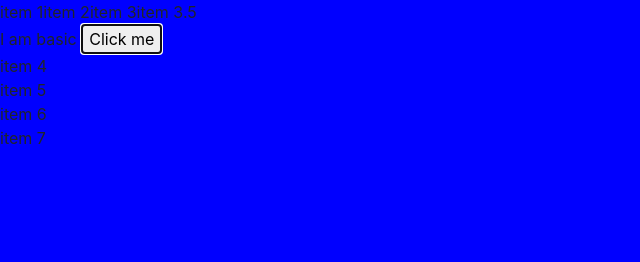
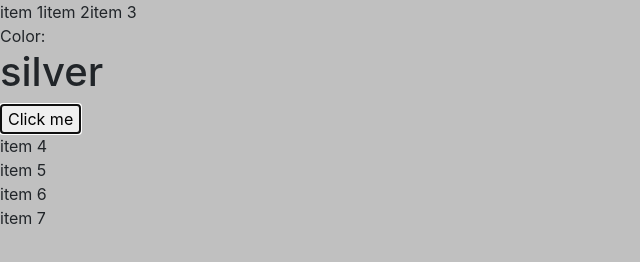
Before and after one commit to mdxprograms/sidekick, a website: page src/index.html in a window 1280 px wide. Both pictures are taken after a click on the button "Click me". Shown: the whole page, without its empty margins (0-640 px from the left). Drawn offline with nearby package versions, Linux system fonts and the light colour scheme.

Commit message:
Adding new event system changes for custom event wrappers

```diff
--- a/package.json
+++ b/package.json
@@ -1,6 +1,6 @@
 {
   "name": "@mdxprograms/sidekick",
-  "version": "2.0.0",
+  "version": "2.1.0",
   "description": "A Javascript utility library for drop-in use.",
   "main": "sidekick.js",
   "scripts": {
--- a/src/index.html
+++ b/src/index.html
@@ -14,7 +14,9 @@
     </header>
 
     <div class="content">
-      I am basic
+      <div class="banner">
+        Color: <h1></h1>
+      </div>
       <button class="change-background">Click me</button>
     </div>
 
--- a/src/sidekick.js
+++ b/src/sidekick.js
@@ -6,21 +6,37 @@ function Sidekick() {
   this.data = {};
 }
 
+var helpers = {
+  parseEvtString: function(evtString) {
+    return {
+      element: evtString.split(":")[0],
+      evtName: evtString.split(":")[1]
+    };
+  }
+};
+
 Sidekick.prototype = {
-  addEvent: function(selector, type, fn) {
-    var element = document.querySelector(selector);
-    element.addEventListener(type, function(e) {
-      return fn(e);
+  // define custom event
+  event: function(elWithEvt, data) {
+    var parsedEvt = helpers.parseEvtString(elWithEvt);
+
+    this.events[elWithEvt] = new CustomEvent(elWithEvt, {
+      detail: data
     });
-    return this;
+
+    this.el(parsedEvt.element).dispatchEvent(this.events[elWithEvt]);
   },
-  addEvents: function(events) {
-    var self = this;
-    events.forEach(function(event) {
-      self.events[event.name] = event.callback;
-      self.addEvent(event.selector, event.type, event.callback);
-    });
-    return self;
+  // listen for native event
+  on: function(elWithEvt, callback) {
+    var parsedEvt = helpers.parseEvtString(elWithEvt);
+
+    this.el(parsedEvt.element).addEventListener(parsedEvt.evtName, callback);
+  },
+  // listen for custom event
+  listen: function(elWithEvt, callback) {
+    var element = helpers.parseEvtString(elWithEvt).element;
+
+    this.el(element).addEventListener(elWithEvt, callback);
   },
   addScript: function(src) {
     var body = document.getElementsByTagName("body")[0];
@@ -104,11 +120,5 @@ Sidekick.prototype = {
       title += self.capitalize(word) + " ";
     });
     return title;
-  },
-  trigger: function(eventName, data) {
-    if (data) {
-      return this.getEvents()[eventName](data);
-    }
-    return this.getEvents()[eventName]();
   }
 };
--- a/src/test.js
+++ b/src/test.js
@@ -6,47 +6,46 @@ var kick = new Sidekick()
   .addScripts([
     "https://cdnjs.cloudflare.com/ajax/libs/moment.js/2.22.2/moment.min.js",
     "https://cdnjs.cloudflare.com/ajax/libs/handlebars.js/4.0.12/handlebars.min.js"
-  ])
-  .addEvents([
-    {
-      name: "changeBgColor",
-      selector: "body",
-      type: null, // set null if triggered elsewhere
-      callback: changeBgColor
-    },
-    {
-      name: "buttonClick",
-      selector: ".change-background",
-      type: "click",
-      callback: buttonClick
-    },
-    {
-      name: "appendNavItem",
-      selector: ".nav",
-      type: null,
-      callback: appendNavItem
-    }
   ]);
 
-// functions attached to event callbacks
-function appendNavItem(item) {
-  kick.el(".nav").innerHTML += item;
-}
-
-function buttonClick() {
-  // trigger other events
-  kick.trigger("changeBgColor", "blue");
-  kick.trigger("appendNavItem", "item 3.5");
+// custom event functions
+function addItem(text) {
+  kick.event(".nav:addItem", { text: text });
 }
 
 function changeBgColor(color) {
-  document.body.style.background = color;
+  kick.event("body:changeBgColor", { color: color });
 }
 
-// utility function examples
-var titlize = kick.titlize("hello world");
-console.log(titlize);
+function changeHeadingText(text) {
+  kick.event("h1:changeHeadingText", { text: text });
+}
 
-kick.saveData({ user: { name: "Foo Bar", age: 100 } });
+// custom event listeners, detail property holds the passed object data on the event (e)
+// can also access data changes instead using kick.saveData and kick.getData
+kick.listen(".nav:addItem", function(e) {
+  e.target.innerHTML += e.detail.text;
+});
 
-console.log(kick.getData("user"));
+kick.listen("body:changeBgColor", function(e) {
+  // if changeBgColor("orange") was set then we could use e.detail.color instead
+  // since it was defined in the changeBgColor function above
+
+  // e.target.style.background = e.detail.color;
+  e.target.style.background = kick.getData("color");
+});
+
+kick.listen("h1:changeHeadingText", function(e) {
+  e.target.innerText = kick.getData("color");
+});
+
+// native event listener
+kick.on("button:click", function(e) {
+  var colors = ["orange", "lightblue", "silver", "lightgreen", "darkcyan"];
+  var randColor = Math.floor(Math.random() * colors.length);
+
+  kick.saveData({ color: colors[randColor] });
+  // changeBgColor(randColor);
+  changeBgColor();
+  changeHeadingText(randColor);
+});
```
